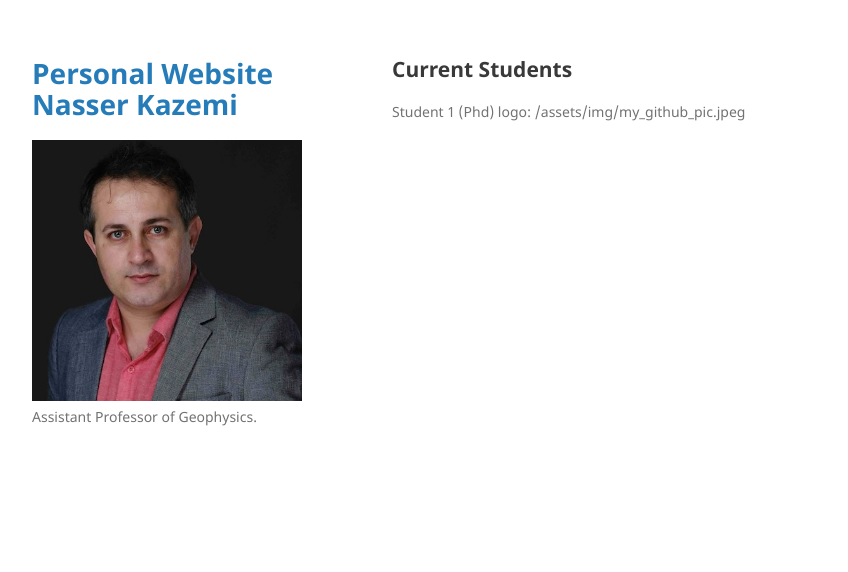
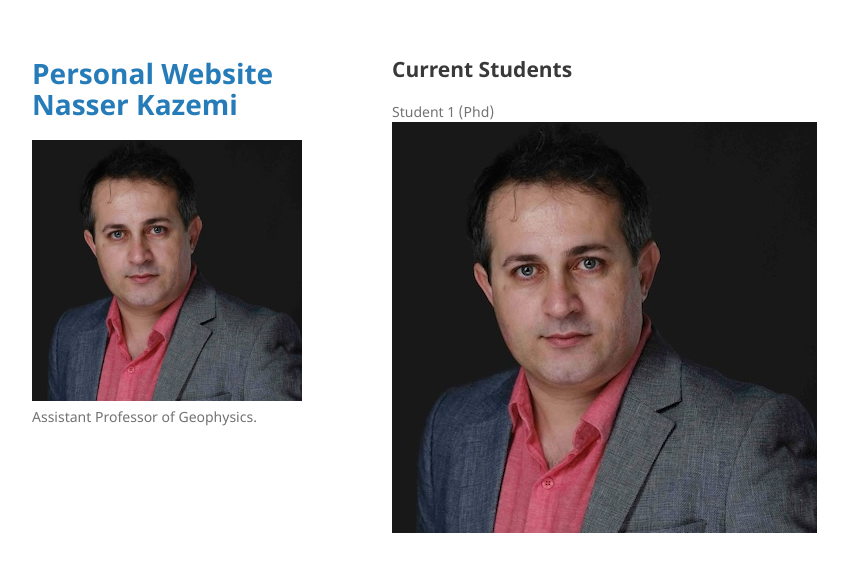
Before and after one commit to nasser00/uqam, a Jekyll site: the page built from students.md, in a window 1280 px wide. Shown: the top 572 px of the page, without its empty margins (178-1026 px from the left). Built offline with Jekyll 4.4.1, drawn with Linux system fonts in a browser that asks for light colours; our own code applies the rules of GitHub Pages for plain Markdown files.

Commit message:
Update students.md

```diff
--- a/students.md
+++ b/students.md
@@ -1,3 +1,4 @@
 ## Current Students
 
-Student 1 (Phd) logo: /assets/img/my_github_pic.jpeg
+Student 1 (Phd) <img src="/assets/img/my_github_pic.jpeg
+" alt="Student1">
```
